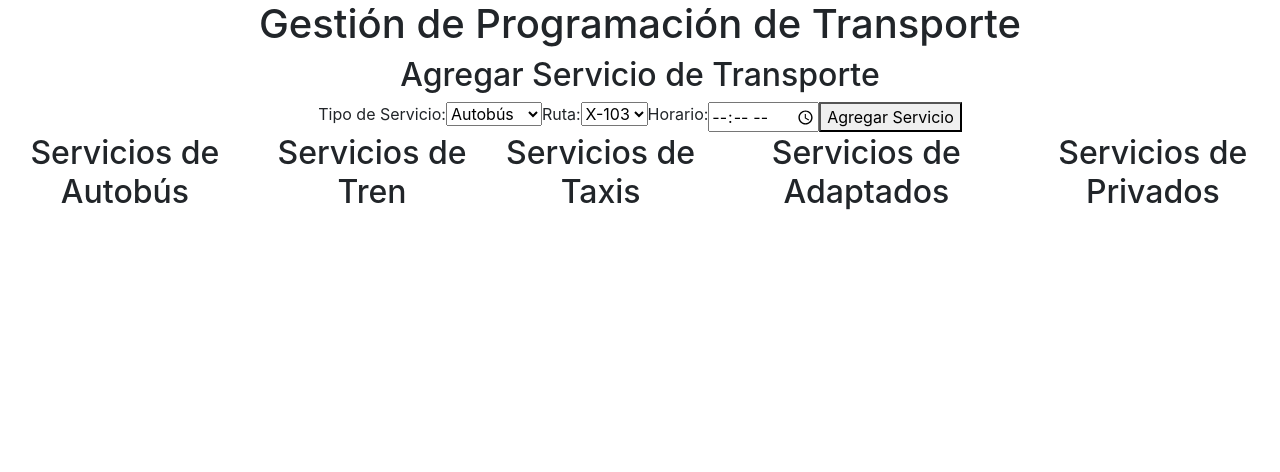
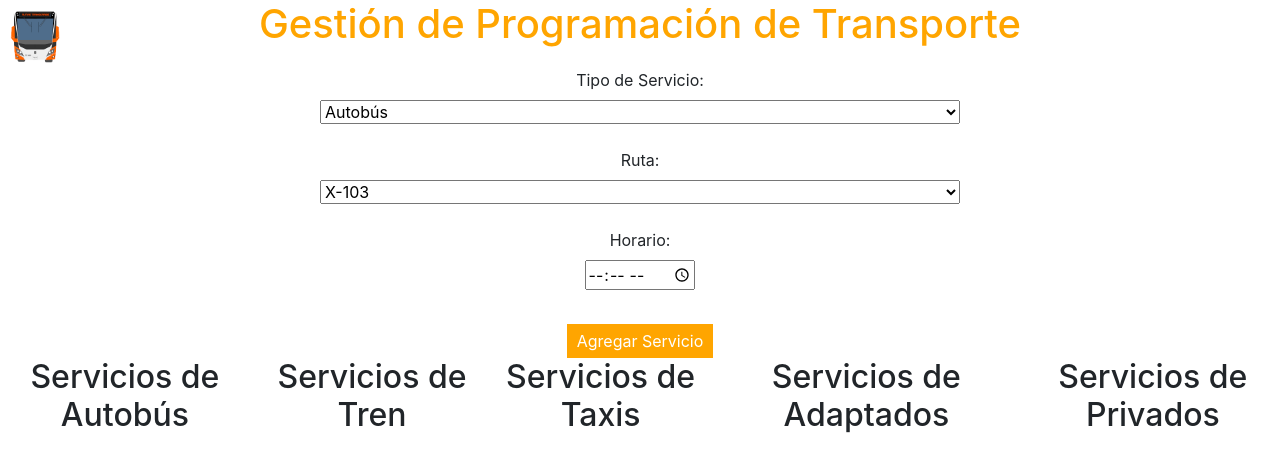
Before and after one commit to BRNDLD/DS_PublicTransitAgency, a Flask app: template MS-Programacion/templates/programacion.html in a window 1280 px wide. Shown: the top 472 px of the page. Run offline with Flask 3, Linux system fonts and the light colour scheme; the template is opened without the code that fills it, so the values that code supplies are empty; some libraries are stand-ins or nearby versions.

Commit message:
Estetica en el Microservicio Programacion V1

```diff
--- a/MS-Programacion/static/styles.css
+++ b/MS-Programacion/static/styles.css
@@ -39,3 +39,71 @@ li {
 .service-list + .service-list {
     margin-left: 20px; /* Ajusta según el espacio deseado entre las listas */
 }
+    /* Estilo para el título */
+    h1 {
+        text-align: center;
+        color: orange;
+        margin-top: 20px; /* Ajusta según tus preferencias */
+    }
+
+    /* Estilo para el formulario */
+    #service-form {
+        display: flex;
+        flex-direction: column;
+        align-items: center;
+        text-align: center;
+        margin: 0 auto;
+        width: 50%; /* Ajusta el ancho del formulario según tus preferencias */
+        margin-top: 20px; /* Ajusta según tus preferencias */
+    }
+
+    /* Estilo para el botón dentro del formulario */
+    #service-form button {
+        margin-top: 10px; /* Espacio superior entre el formulario y el botón */
+    }
+
+    /* Estilos para los elementos de lista */
+    ul {
+        list-style-type: none;
+        padding: 0;
+        margin: 0;
+    }
+
+    li {
+        padding: 10px;
+        border: 1px solid #ccc;
+        margin: 5px;
+        background-color: #f5f5f5;
+        border-radius: 5px;
+        max-width: 200px;
+    }
+
+    /* Establece un margen entre las listas */
+    .service-list + .service-list {
+        margin-left: 20px; /* Ajusta según el espacio deseado entre las listas */
+    }
+
+    /* Estilo para el botón de agregar servicio */
+    #service-form button {
+        background-color: orange;
+        color: white;
+        border: none;
+        padding: 5px 10px;
+        cursor: pointer;
+    }
+
+    #service-form button:hover {
+        background-color: white;
+        color: orange;
+    }
+
+    /* Estilo para los selects */
+    select {
+        width: 100%;
+    }
+    .logo {
+        position: absolute;
+        top: 0;
+        left: 0;
+        padding: 10px;
+    }
--- a/MS-Programacion/templates/programacion.html
+++ b/MS-Programacion/templates/programacion.html
@@ -6,14 +6,15 @@
     <title>Gestión de Programación de Transporte</title>
     <link rel="stylesheet" href="{{ url_for('static', filename='styles.css') }}">
     <link rel="stylesheet" href="https://maxcdn.bootstrapcdn.com/bootstrap/4.5.2/css/bootstrap.min.css">
-
 </head>
 
 <body>
+    <!-- Agrega el logotipo en la esquina superior izquierda -->
+    <a href="https://ptagency.onrender.com/admin" class="logo">
+        <img src="{{ url_for('static', filename='logotipo.png') }}" alt="PT AGENCY" title="PT AGENCY" width="50">
+    </a>
     <div class="container text-center">
         <h1>Gestión de Programación de Transporte</h1>
-
-        <h2>Agregar Servicio de Transporte</h2>
     </div>
     <form id="service-form">
         <label for="tipo">Tipo de Servicio:</label>
@@ -32,7 +33,7 @@
             <option value="X-104">X-104</option>
         </select><br>
 
-        <label for "horario">Horario:</label>
+        <label for="horario">Horario:</label>
         <input type="time" id="horario" name="horario" required><br>
 
         <button type="submit">Agregar Servicio</button>
@@ -73,7 +74,6 @@
         </div>
     </div>
 
-
     <script>
         document.addEventListener('DOMContentLoaded', function () {
             // Función para cargar y mostrar servicios de transporte
@@ -101,7 +101,7 @@
                                 document.getElementById('taxis-services').appendChild(li);
                             } else if (service.tipo === 'Adaptado') {
                                 document.getElementById('adaptado-services').appendChild(li);
-                            }  else if (service.tipo === 'Privado') {
+                            } else if (service.tipo === 'Privado') {
                                 document.getElementById('privado-services').appendChild(li);
                             }
                         });
```
Also changed, not shown: MS-Programacion/static/logotipo.png (added).
